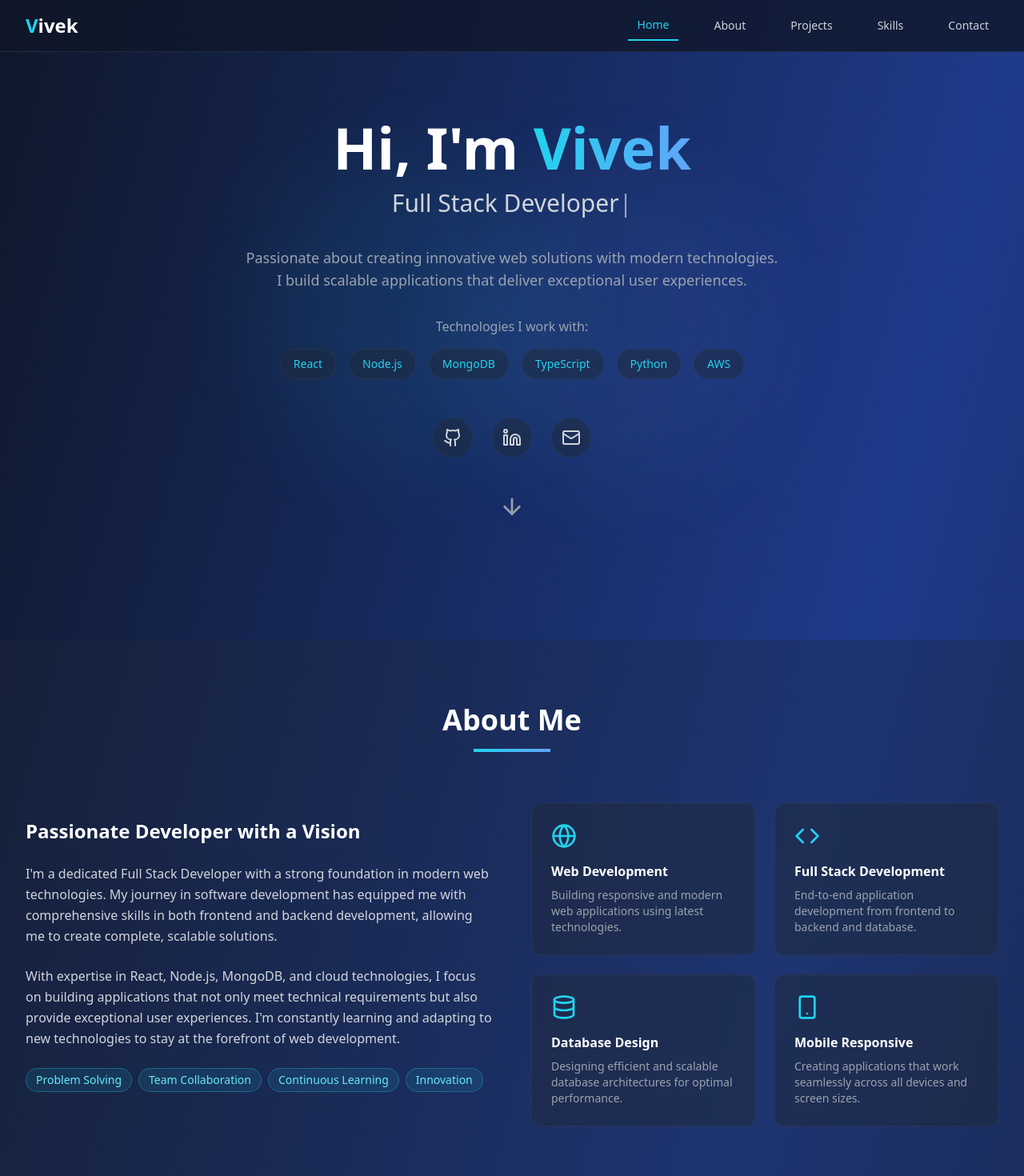
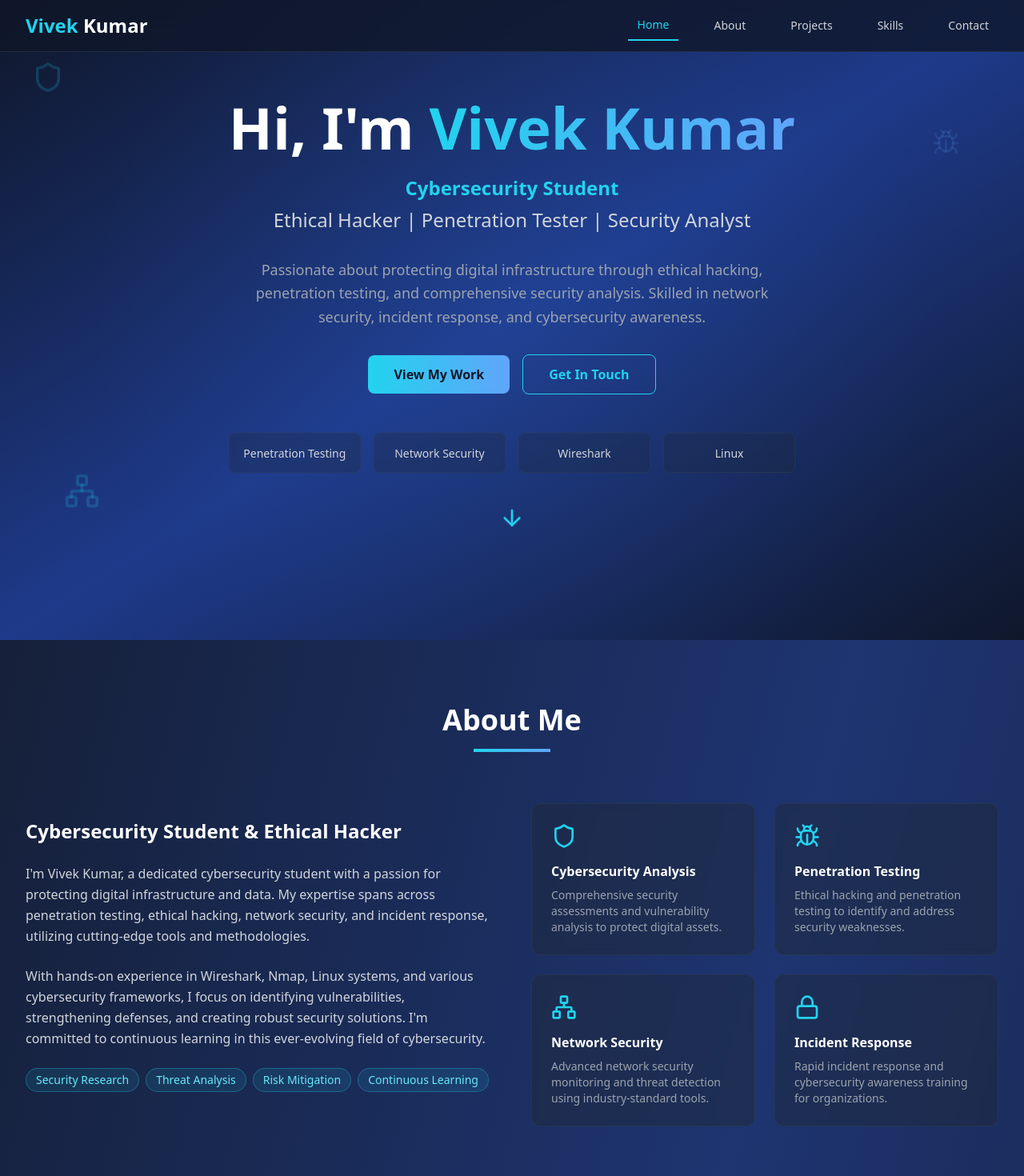
Before and after one commit to ManX-Anon/vivek-yadav-insights, a React (Vite) app: page / in a window 1280 px wide. Shown: the top 1470 px of the page at 80% size. Built offline with nearby package versions, Linux system fonts and the light colour scheme.

Commit message:
Add cybersecurity skills and update website
Add the user's cybersecurity skills to the website and update the overall look and feel to be more professional.

```diff
--- a/src/components/About.tsx
+++ b/src/components/About.tsx
@@ -1,27 +1,27 @@
 
-import { Code, Database, Globe, Smartphone } from "lucide-react";
+import { Shield, Bug, Network, Lock } from "lucide-react";
 
 const About = () => {
   const services = [
     {
-      icon: <Globe className="w-8 h-8" />,
-      title: "Web Development",
-      description: "Building responsive and modern web applications using latest technologies."
+      icon: <Shield className="w-8 h-8" />,
+      title: "Cybersecurity Analysis",
+      description: "Comprehensive security assessments and vulnerability analysis to protect digital assets."
     },
     {
-      icon: <Code className="w-8 h-8" />,
-      title: "Full Stack Development",
-      description: "End-to-end application development from frontend to backend and database."
+      icon: <Bug className="w-8 h-8" />,
+      title: "Penetration Testing",
+      description: "Ethical hacking and penetration testing to identify and address security weaknesses."
     },
     {
-      icon: <Database className="w-8 h-8" />,
-      title: "Database Design",
-      description: "Designing efficient and scalable database architectures for optimal performance."
+      icon: <Network className="w-8 h-8" />,
+      title: "Network Security",
+      description: "Advanced network security monitoring and threat detection using industry-standard tools."
     },
     {
-      icon: <Smartphone className="w-8 h-8" />,
-      title: "Mobile Responsive",
-      description: "Creating applications that work seamlessly across all devices and screen sizes."
+      icon: <Lock className="w-8 h-8" />,
+      title: "Incident Response",
+      description: "Rapid incident response and cybersecurity awareness training for organizations."
     }
   ];
 
@@ -36,21 +36,21 @@ const About = () => {
         <div className="grid lg:grid-cols-2 gap-12 items-center">
           <div>
             <h3 className="text-2xl font-semibold text-white mb-6">
-              Passionate Developer with a Vision
+              Cybersecurity Student & Ethical Hacker
             </h3>
             <p className="text-gray-300 mb-6 leading-relaxed">
-              I'm a dedicated Full Stack Developer with a strong foundation in modern web technologies.
-              My journey in software development has equipped me with comprehensive skills in both
-              frontend and backend development, allowing me to create complete, scalable solutions.
+              I'm Vivek Kumar, a dedicated cybersecurity student with a passion for protecting digital
+              infrastructure and data. My expertise spans across penetration testing, ethical hacking,
+              network security, and incident response, utilizing cutting-edge tools and methodologies.
             </p>
             <p className="text-gray-300 mb-6 leading-relaxed">
-              With expertise in React, Node.js, MongoDB, and cloud technologies, I focus on building
-              applications that not only meet technical requirements but also provide exceptional user
-              experiences. I'm constantly learning and adapting to new technologies to stay at the
-              forefront of web development.
+              With hands-on experience in Wireshark, Nmap, Linux systems, and various cybersecurity
+              frameworks, I focus on identifying vulnerabilities, strengthening defenses, and creating
+              robust security solutions. I'm committed to continuous learning in this ever-evolving
+              field of cybersecurity.
             </p>
             <div className="flex flex-wrap gap-2 mb-6">
-              {["Problem Solving", "Team Collaboration", "Continuous Learning", "Innovation"].map((skill) => (
+              {["Security Research", "Threat Analysis", "Risk Mitigation", "Continuous Learning"].map((skill) => (
                 <span
                   key={skill}
                   className="px-3 py-1 bg-cyan-400/10 border border-cyan-400/30 rounded-full text-cyan-300 text-sm"
--- a/src/components/Hero.tsx
+++ b/src/components/Hero.tsx
@@ -1,92 +1,85 @@
 
-import { useEffect, useState } from "react";
-import { Github, Linkedin, Mail, ArrowDown } from "lucide-react";
+import { ArrowDown, Shield, Bug, Network } from "lucide-react";
 
 const Hero = () => {
-  const [displayText, setDisplayText] = useState("");
-  const [currentIndex, setCurrentIndex] = useState(0);
-  const fullText = "Full Stack Developer";
-
-  useEffect(() => {
-    if (currentIndex < fullText.length) {
-      const timeout = setTimeout(() => {
-        setDisplayText(prev => prev + fullText[currentIndex]);
-        setCurrentIndex(prev => prev + 1);
-      }, 100);
-      return () => clearTimeout(timeout);
+  const scrollToSection = (sectionId: string) => {
+    const element = document.getElementById(sectionId);
+    if (element) {
+      element.scrollIntoView({ behavior: "smooth" });
     }
-  }, [currentIndex, fullText]);
-
-  const techStack = ["React", "Node.js", "MongoDB", "TypeScript", "Python", "AWS"];
+  };
 
   return (
     <section id="home" className="min-h-screen flex items-center justify-center relative overflow-hidden">
-      {/* Background Animation */}
-      <div className="absolute inset-0">
-        <div className="absolute top-1/4 left-1/4 w-96 h-96 bg-cyan-400/10 rounded-full blur-3xl animate-pulse"></div>
-        <div className="absolute bottom-1/4 right-1/4 w-96 h-96 bg-blue-400/10 rounded-full blur-3xl animate-pulse delay-1000"></div>
+      {/* Background Effects */}
+      <div className="absolute inset-0 bg-gradient-to-br from-slate-900 via-blue-900 to-slate-900"></div>
+      <div className="absolute inset-0 bg-[radial-gradient(circle_at_center,rgba(59,130,246,0.1),transparent_70%)]"></div>
+
+      {/* Floating Icons */}
+      <div className="absolute top-20 left-10 text-cyan-400/20 animate-bounce">
+        <Shield size={40} />
+      </div>
+      <div className="absolute top-40 right-20 text-blue-400/20 animate-pulse">
+        <Bug size={35} />
+      </div>
+      <div className="absolute bottom-40 left-20 text-cyan-400/20 animate-bounce delay-1000">
+        <Network size={45} />
       </div>
 
-      <div className="max-w-7xl mx-auto px-4 sm:px-6 lg:px-8 text-center relative z-10">
+      <div className="relative z-10 text-center max-w-4xl mx-auto px-4 sm:px-6 lg:px-8">
         <div className="mb-8">
-          <h1 className="text-5xl md:text-7xl font-bold text-white mb-4">
-            Hi, I'm <span className="text-transparent bg-clip-text bg-gradient-to-r from-cyan-400 to-blue-400">Vivek</span>
+          <h1 className="text-5xl md:text-7xl font-bold text-white mb-6 leading-tight">
+            Hi, I'm{" "}
+            <span className="bg-gradient-to-r from-cyan-400 to-blue-400 bg-clip-text text-transparent">
+              Vivek Kumar
+            </span>
           </h1>
-          <div className="text-2xl md:text-3xl text-gray-300 mb-6 h-12">
-            {displayText}<span className="animate-pulse">|</span>
+          <div className="text-xl md:text-2xl text-gray-300 mb-8 space-y-2">
+            <p className="font-semibold text-cyan-400">Cybersecurity Student</p>
+            <p>Ethical Hacker | Penetration Tester | Security Analyst</p>
           </div>
-          <p className="text-lg text-gray-400 max-w-2xl mx-auto mb-8">
-            Passionate about creating innovative web solutions with modern technologies.
-            I build scalable applications that deliver exceptional user experiences.
+          <p className="text-lg text-gray-400 max-w-2xl mx-auto leading-relaxed">
+            Passionate about protecting digital infrastructure through ethical hacking,
+            penetration testing, and comprehensive security analysis. Skilled in network security,
+            incident response, and cybersecurity awareness.
           </p>
         </div>
 
-        {/* Tech Stack */}
-        <div className="mb-12">
-          <p className="text-gray-400 mb-4">Technologies I work with:</p>
-          <div className="flex flex-wrap justify-center gap-4">
-            {techStack.map((tech, index) => (
-              <span
-                key={tech}
-                className="px-4 py-2 bg-slate-800/50 backdrop-blur-sm border border-slate-700/50 rounded-full text-cyan-400 text-sm font-medium hover:bg-slate-700/50 transition-all duration-300 hover:scale-105"
-                style={{ animationDelay: `${index * 0.1}s` }}
-              >
-                {tech}
-              </span>
-            ))}
-          </div>
+        <div className="flex flex-col sm:flex-row gap-4 justify-center items-center mb-12">
+          <button
+            onClick={() => scrollToSection("projects")}
+            className="px-8 py-3 bg-gradient-to-r from-cyan-400 to-blue-400 text-slate-900 font-semibold rounded-lg hover:shadow-lg hover:shadow-cyan-400/25 transition-all duration-300 hover:scale-105"
+          >
+            View My Work
+          </button>
+          <button
+            onClick={() => scrollToSection("contact")}
+            className="px-8 py-3 border border-cyan-400 text-cyan-400 font-semibold rounded-lg hover:bg-cyan-400/10 transition-all duration-300"
+          >
+            Get In Touch
+          </button>
         </div>
 
-        {/* Social Links */}
-        <div className="flex justify-center space-x-6 mb-12">
-          <a
-            href="https://github.com"
-            target="_blank"
-            rel="noopener noreferrer"
-            className="p-3 bg-slate-800/50 backdrop-blur-sm border border-slate-700/50 rounded-full text-gray-300 hover:text-cyan-400 hover:border-cyan-400/50 transition-all duration-300 hover:scale-110"
-          >
-            <Github size={24} />
-          </a>
-          <a
-            href="https://www.linkedin.com/in/vivek-yadav-b05244292"
-            target="_blank"
-            rel="noopener noreferrer"
-            className="p-3 bg-slate-800/50 backdrop-blur-sm border border-slate-700/50 rounded-full text-gray-300 hover:text-cyan-400 hover:border-cyan-400/50 transition-all duration-300 hover:scale-110"
-          >
-            <Linkedin size={24} />
-          </a>
-          <a
-            href="mailto:your.email@example.com"
-            className="p-3 bg-slate-800/50 backdrop-blur-sm border border-slate-700/50 rounded-full text-gray-300 hover:text-cyan-400 hover:border-cyan-400/50 transition-all duration-300 hover:scale-110"
-          >
-            <Mail size={24} />
-          </a>
+        {/* Skills Preview */}
+        <div className="grid grid-cols-2 md:grid-cols-4 gap-4 mb-12">
+          {["Penetration Testing", "Network Security", "Wireshark", "Linux"].map((skill, index) => (
+            <div
+              key={skill}
+              className="p-3 bg-slate-800/30 backdrop-blur-sm border border-slate-700/50 rounded-lg"
+              style={{ animationDelay: `${index * 0.1}s` }}
+            >
+              <span className="text-gray-300 text-sm font-medium">{skill}</span>
+            </div>
+          ))}
         </div>
 
-        {/* Scroll Indicator */}
-        <div className="animate-bounce">
-          <ArrowDown className="mx-auto text-gray-400" size={32} />
-        </div>
+        <button
+          onClick={() => scrollToSection("about")}
+          className="animate-bounce text-cyan-400 hover:text-white transition-colors duration-300"
+          aria-label="Scroll to about section"
+        >
+          <ArrowDown size={32} />
+        </button>
       </div>
     </section>
   );
--- a/src/components/Navigation.tsx
+++ b/src/components/Navigation.tsx
@@ -45,7 +45,7 @@ const Navigation = () => {
       <div className="max-w-7xl mx-auto px-4 sm:px-6 lg:px-8">
         <div className="flex justify-between items-center h-16">
           <div className="text-2xl font-bold text-white">
-            <span className="text-cyan-400">V</span>ivek
+            <span className="text-cyan-400">Vivek</span> Kumar
           </div>
 
           {/* Desktop Navigation */}
--- a/src/components/Skills.tsx
+++ b/src/components/Skills.tsx
@@ -6,43 +6,43 @@ const Skills = () => {
 
   const skillCategories = [
     {
-      category: "Frontend",
+      category: "Cybersecurity Core",
       skills: [
-        { name: "React", level: 90 },
-        { name: "TypeScript", level: 85 },
-        { name: "JavaScript", level: 95 },
-        { name: "HTML/CSS", level: 95 },
-        { name: "Tailwind CSS", level: 88 }
+        { name: "Cybersecurity", level: 92 },
+        { name: "Penetration Testing", level: 88 },
+        { name: "Ethical Hacking", level: 85 },
+        { name: "Network Security", level: 87 },
+        { name: "Cyber Defense", level: 83 }
       ]
     },
     {
-      category: "Backend",
+      category: "Security Tools",
       skills: [
-        { name: "Node.js", level: 90 },
-        { name: "Express.js", level: 85 },
-        { name: "Python", level: 80 },
-        { name: "REST APIs", level: 92 },
-        { name: "GraphQL", level: 75 }
+        { name: "Wireshark", level: 85 },
+        { name: "Nmap", level: 88 },
+        { name: "Linux", level: 90 },
+        { name: "CompTIA", level: 80 },
+        { name: "Programming Languages", level: 82 }
       ]
     },
     {
-      category: "Database",
+      category: "Incident Response",
       skills: [
-        { name: "MongoDB", level: 88 },
-        { name: "PostgreSQL", level: 82 },
-        { name: "MySQL", level: 80 },
-        { name: "Redis", level: 70 },
-        { name: "Firebase", level: 75 }
+        { name: "Cybersecurity Incident Response", level: 78 },
+        { name: "Cybersecurity Awareness", level: 85 },
+        { name: "Threat Analysis", level: 80 },
+        { name: "Risk Assessment", level: 82 },
+        { name: "Security Auditing", level: 79 }
       ]
     },
     {
-      category: "Tools & Others",
+      category: "Technical Skills",
       skills: [
-        { name: "Git", level: 90 },
-        { name: "Docker", level: 75 },
-        { name: "AWS", level: 70 },
-        { name: "Linux", level: 85 },
-        { name: "CI/CD", level: 78 }
+        { name: "Network Analysis", level: 86 },
+        { name: "Vulnerability Assessment", level: 83 },
+        { name: "Digital Forensics", level: 75 },
+        { name: "Malware Analysis", level: 78 },
+        { name: "Security Protocols", level: 84 }
       ]
     }
   ];
@@ -69,11 +69,11 @@ const Skills = () => {
     <section id="skills" className="py-20 bg-slate-800/30">
       <div className="max-w-7xl mx-auto px-4 sm:px-6 lg:px-8">
         <div className="text-center mb-16">
-          <h2 className="text-4xl font-bold text-white mb-4">Skills & Expertise</h2>
+          <h2 className="text-4xl font-bold text-white mb-4">Cybersecurity Skills & Expertise</h2>
           <div className="w-24 h-1 bg-gradient-to-r from-cyan-400 to-blue-400 mx-auto mb-6"></div>
           <p className="text-gray-400 max-w-2xl mx-auto">
-            Here's an overview of my technical skills and proficiency levels in various technologies
-            and tools that I use to create amazing web applications.
+            Comprehensive cybersecurity skills across penetration testing, ethical hacking, network security,
+            and incident response. Proficient in industry-standard tools and frameworks.
           </p>
         </div>
 
```
